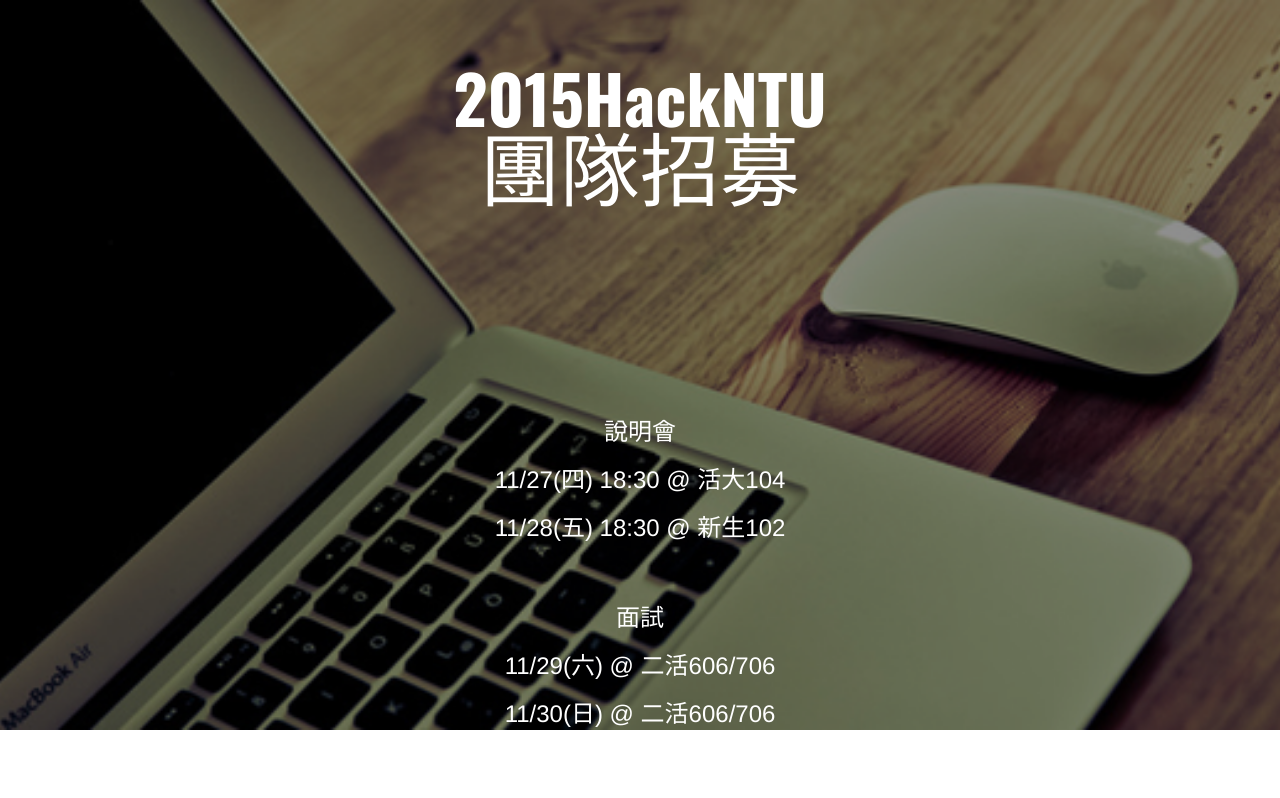
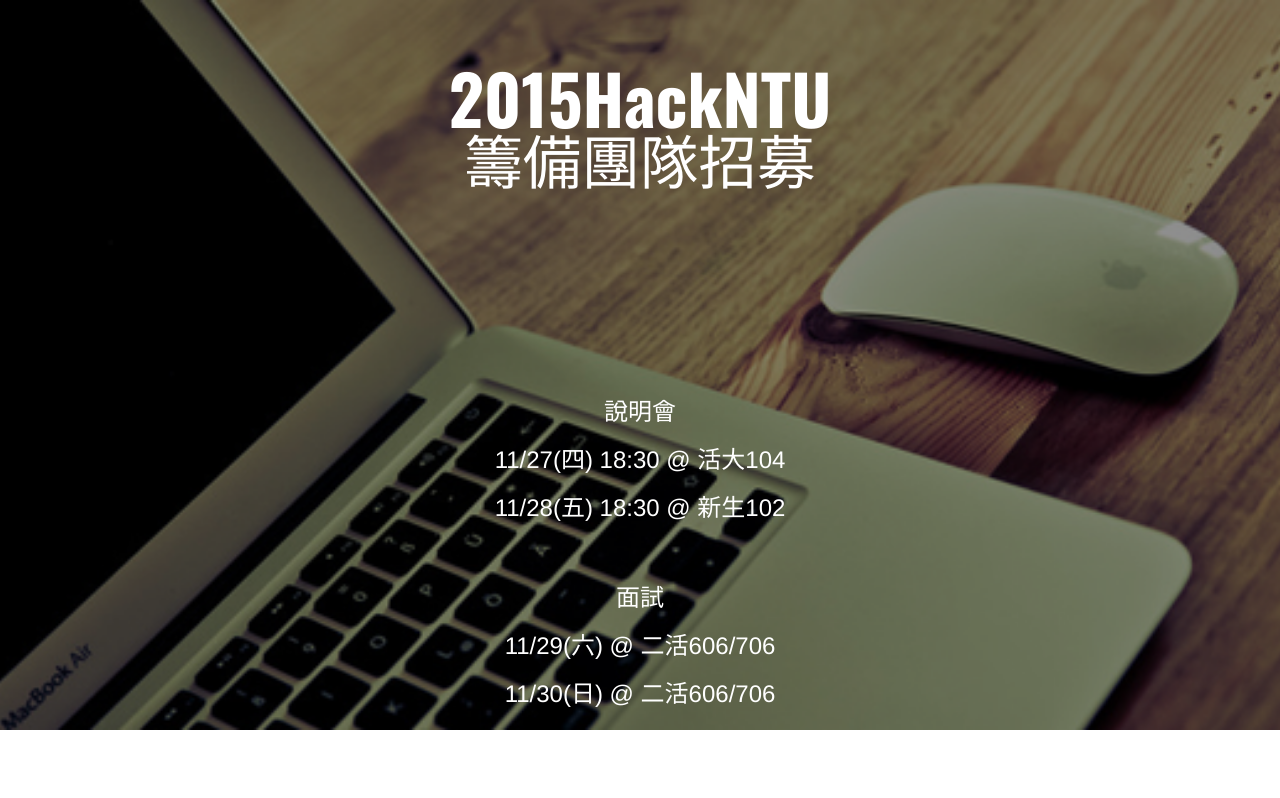
Before and after one commit to YoEugene/2015HackNTU.github.io, a plain HTML site: page index.html in a window 1280 px wide. Shown: the top 798 px of the page. Drawn offline with nearby package versions, Linux system fonts and the light colour scheme; a web font is replaced by a local one.

Commit message:
revise title

```diff
--- a/index.html
+++ b/index.html
@@ -74,7 +74,7 @@
       <div class="title" data-0="top:0px;" data-200="top:200px;">
         <a href="https://www.facebook.com/events/312058285645634/?notif_t=plan_user_invited" target="_blank">
           <h1 id="resp_head1">2015HackNTU</h1>
-          <h2 id="resp_head2">團隊招募</h2>
+          <h2 id="resp_head2">籌備團隊招募</h2>
           <!-- <h3>密切注意！</h3> -->
         </a>
       </div>
@@ -253,12 +253,14 @@
 <script src="./javascripts/skrollr.min.js"></script>
 <script type="text/javascript" src="javascripts/jquery.preload.js"></script>
 <script>
+  $.preload('images/bedge.png');
   jQuery(window).load(function($)
   {
-    $.preload('images/bedge.png');
+    // alert('歡迎加入HackNTU');
   });
+
   $("#resp_head1").fitText(0.6);
-  $("#resp_head2").fitText(0.5);
+  $("#resp_head2").fitText(0.7);
   $("#resp_head3").fitText(1.04);
   $("#resp_head4").fitText(0.6);
   $("#res_code").fitText(1.1);
--- a/stylesheets/screen.css
+++ b/stylesheets/screen.css
@@ -472,7 +472,7 @@ div#preload { display: none; }
   position: relative;
   z-index: 2;
   margin: 0 auto;
-  max-width: 400px;
+  max-width: 600px;
   width: 40%;
 }
 .intro .title a:hover {
```
